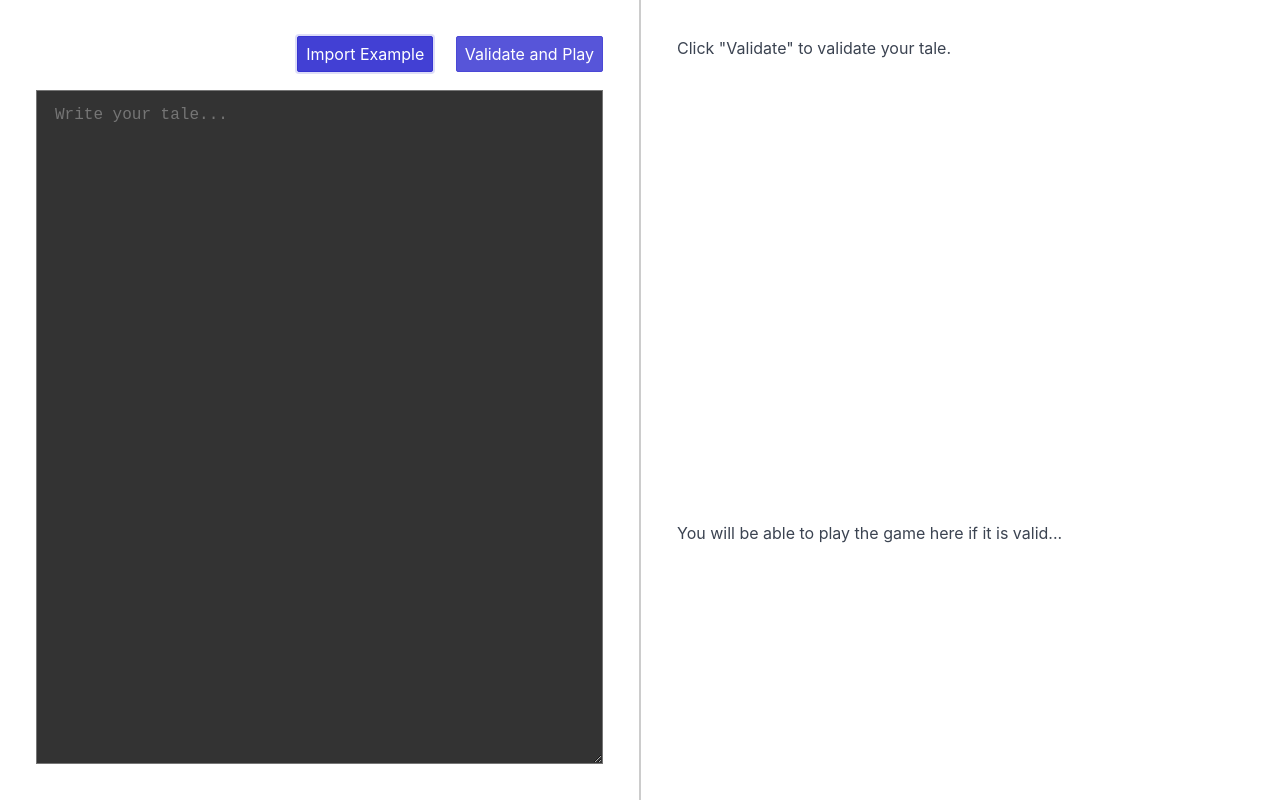
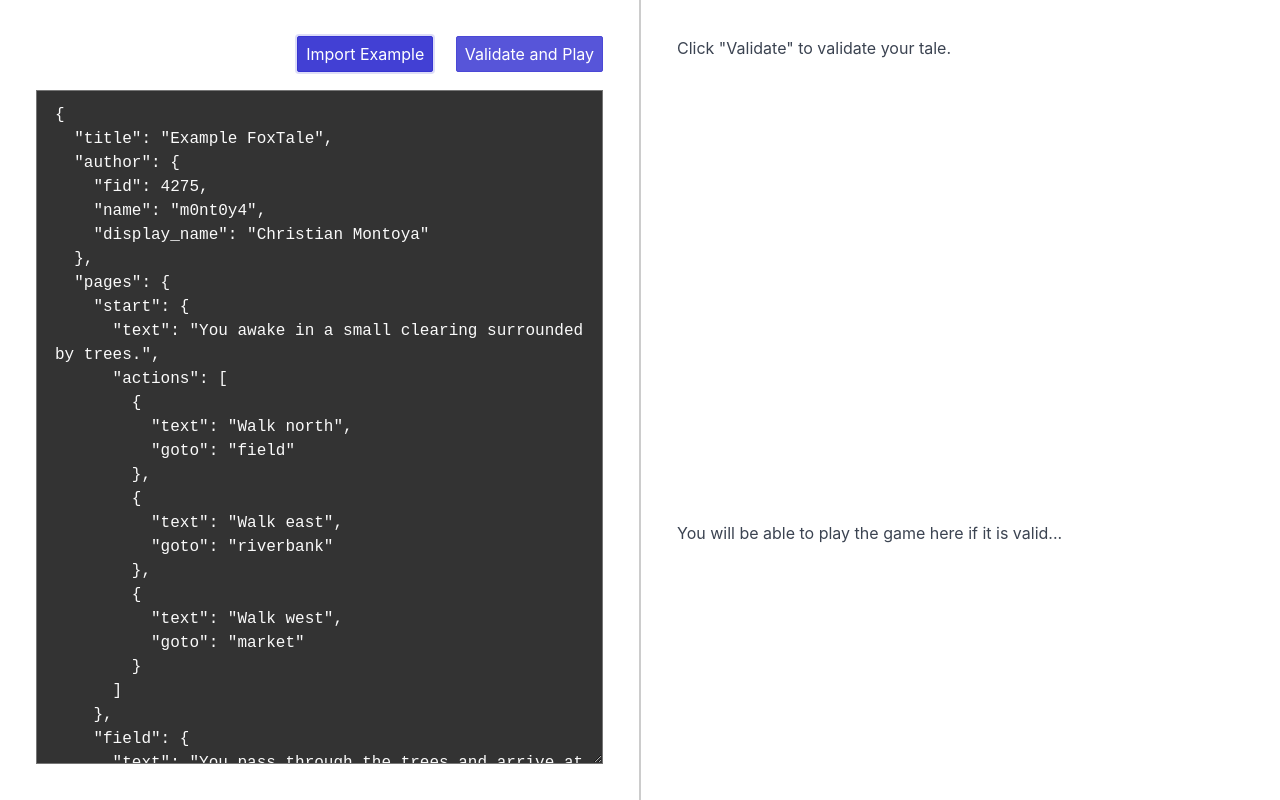
Before and after one commit to Montoya/foxtales, a plain HTML site: page index.html in a window 1280 px wide. Both pictures are taken after a click on the button "Import Example". Drawn offline with nearby package versions, Linux system fonts and the light colour scheme.

Commit message:
Fix error

```diff
--- a/index.html
+++ b/index.html
@@ -109,7 +109,7 @@
       document.getElementById('import').addEventListener('click', async (e) => {
         e.stopPropagation();
         const example = await fetch("tale.json");
-        const exampleText = await exampleText.text();
+        const exampleText = await example.text();
         document.getElementById("tale").value = exampleText;
         return false;
       })
```
